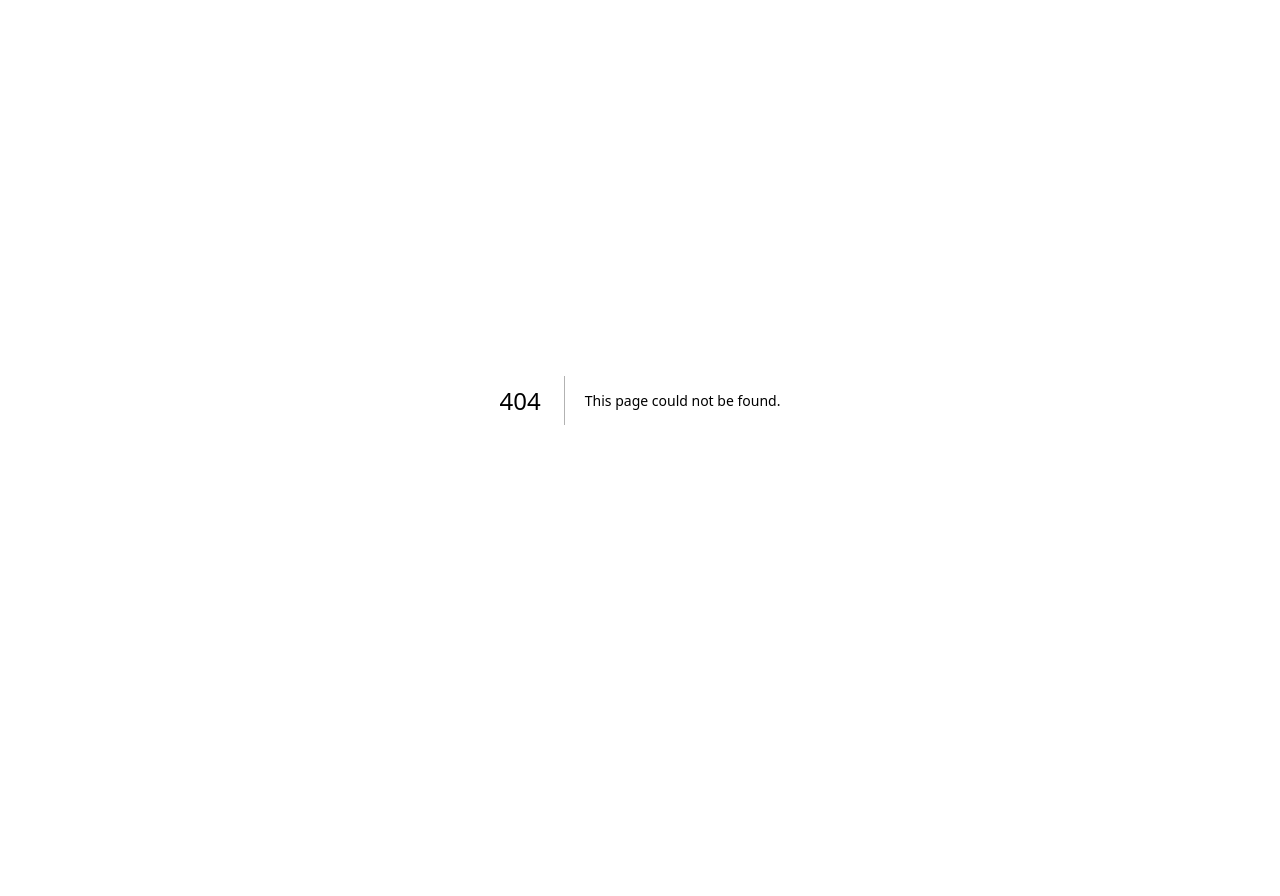
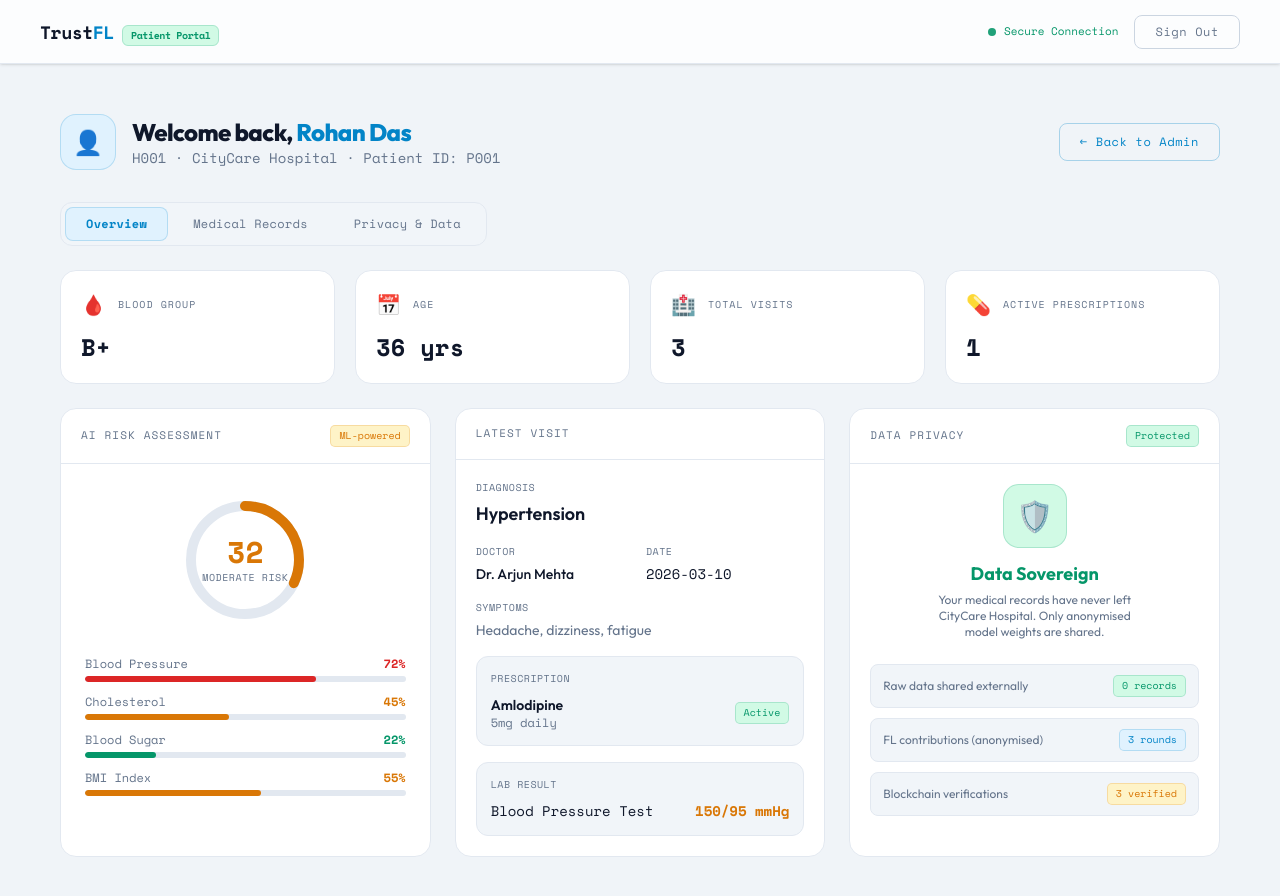
Before and after one commit to yashighosh/TrustFL, a Next.js app in the folder Frontend/: page /patient in a window 1280 px wide. Before the commit this address had no page. Shown: the top 896 px of the page. Before the commit the page ends 800 px from the top, so only its background shows below. Built offline with nearby package versions, Linux system fonts and the light colour scheme.

Commit message:
feat/update: page.tsx

```diff
--- /dev/null
+++ b/Frontend/app/patient/page.tsx
@@ -0,0 +1,40 @@
+"use client";
+
+import { useRouter } from "next/navigation";
+import { ToastProvider } from "@/app/context/ToastContext";
+import Toast from "@/app/components/ui/Toast";
+import PatientPortal from "@/app/components/patient/PatientPortal";
+
+export default function PatientPage() {
+  const router = useRouter();
+
+  return (
+    <ToastProvider>
+      <Toast />
+      {/* Minimal nav for patient view */}
+      <nav className="fixed top-0 left-0 right-0 z-50 flex items-center justify-between px-10 h-16 bg-white/80 backdrop-blur-xl border-b border-border-custom shadow-sm">
+        <div className="font-mono text-lg font-bold text-text-primary tracking-tight">
+          Trust<span className="text-primary">FL</span>
+          <span className="ml-2 px-2 py-0.5 rounded-md bg-green-light text-neon-green font-mono text-[10px] border border-neon-green/20">
+            Patient Portal
+          </span>
+        </div>
+        <div className="flex items-center gap-4">
+          <div className="flex items-center gap-2 font-mono text-[11px] text-neon-green">
+            <div className="pulse-dot" />
+            <span>Secure Connection</span>
+          </div>
+          <button
+            onClick={() => router.push("/auth")}
+            className="px-5 py-2 rounded-lg font-mono text-xs cursor-pointer bg-transparent text-muted border border-border-2 tracking-wider transition-all hover:bg-surface-2"
+          >
+            Sign Out
+          </button>
+        </div>
+      </nav>
+      <div className="min-h-screen pt-16 relative z-[1]">
+        <PatientPortal onBack={() => router.push("/database")} />
+      </div>
+    </ToastProvider>
+  );
+}
```
